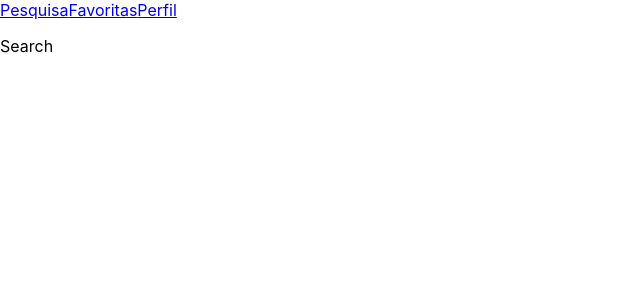
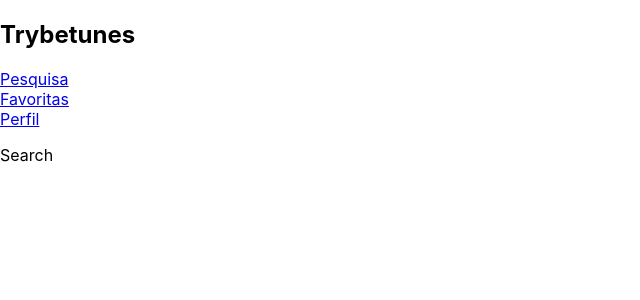
Before and after one commit to andreapmacedo/project-trybetunes, a React (Create React App) app: page /search in a window 1280 px wide. Shown: the top 300 px of the page, without its empty margins (0-640 px from the left). Built offline with nearby package versions, Linux system fonts and the light colour scheme.

Commit message:
adiciona requisito 4

```diff
--- a/src/components/Header.js
+++ b/src/components/Header.js
@@ -36,14 +36,23 @@
         { loading && <Loading />}
         { !loading
           && (
-            <div>
-              <Link to="/search" data-testid="link-to-search">Pesquisa</Link>
-              <Link to="/favorites" data-testid="link-to-favorites">Favoritas</Link>
-              <Link to="/profile" data-testid="link-to-profile">Perfil</Link>
-              <p data-testid="header-user-name">
-                { user.name }
-              </p>
-            </div>
+            <section>
+              <div className="title">
+                <h1>Trybetunes</h1>
+                <p data-testid="header-user-name">{ user.name }</p>
+              </div>
+              <nav>
+                <div>
+                  <Link data-testid="link-to-search" to="/search">Pesquisa</Link>
+                </div>
+                <div>
+                  <Link data-testid="link-to-favorites" to="/favorites">Favoritas</Link>
+                </div>
+                <div>
+                  <Link data-testid="link-to-profile" to="/profile">Perfil</Link>
+                </div>
+              </nav>
+            </section>
           )}
       </header>
     );
```
